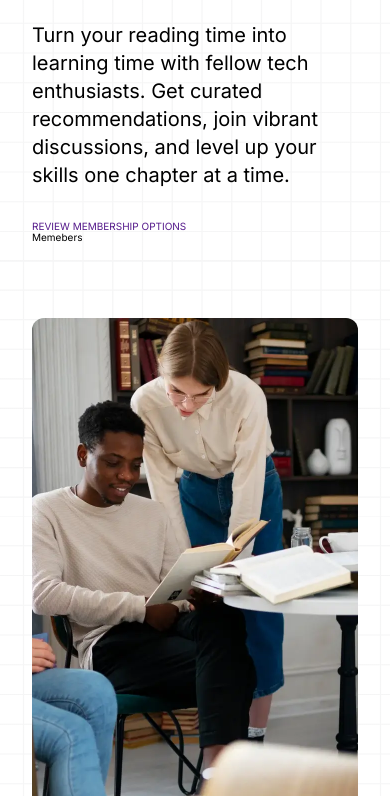
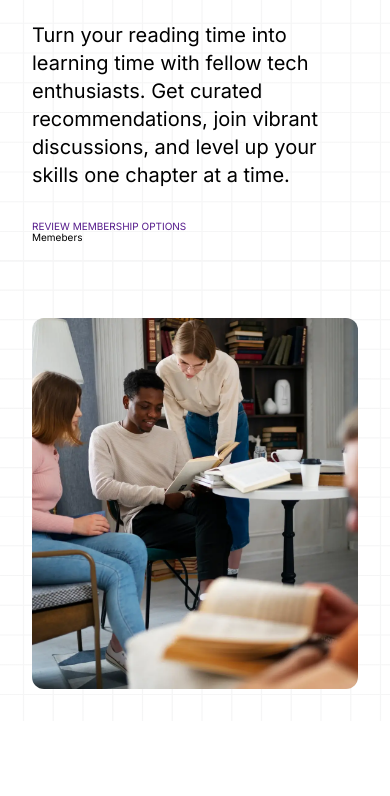
Before and after one commit to Shokhw7/7dars, a plain HTML site: page index.html in a window 390 px wide. Shown: the part 304-1100 px from the top of the page. After the commit the page ends 1025 px from the top, so only its background shows below. Drawn offline with Linux system fonts and the light colour scheme.

Commit message:
fix: ensure header hero image has a fixed height for consistency

```diff
--- a/scss/layout/_header.scss
+++ b/scss/layout/_header.scss
@@ -55,6 +55,7 @@
     width: 100%;
     object-fit: cover;
     object-position: top;
+    height: 371px;
   }
 }
 
```
Also changed, not shown: css/style.min.css, 1 other file.
